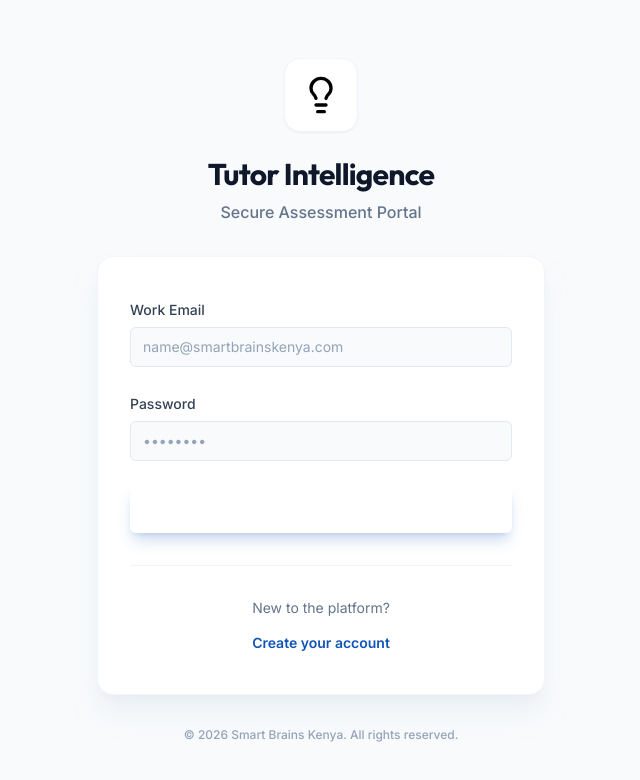
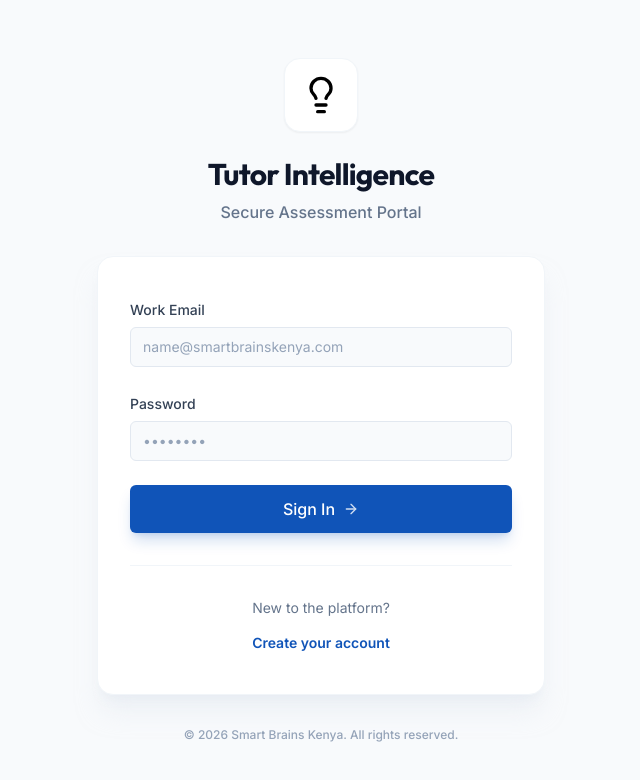
Before and after one commit to smart-brainskenya/tutorAssesmentApp, a React (Vite) app: page /login in a window 1280 px wide. Shown: the top 780 px of the page, without its empty margins (319-959 px from the left). Built offline with nearby package versions, Linux system fonts and the light colour scheme; no server answers; the HTML template or start-up script is replaced by a standard one.

Commit message:
feat(ui): update common components to use new brand token system

```diff
--- a/src/components/common/Button.tsx
+++ b/src/components/common/Button.tsx
@@ -10,11 +10,11 @@
 const Button = forwardRef<HTMLButtonElement, ButtonProps>(
   ({ className, variant = 'primary', size = 'md', isLoading, children, disabled, ...props }, ref) => {
     const variants = {
-      primary: 'bg-sbk-blue text-white hover:bg-sbk-teal focus:ring-sbk-blue transition-colors duration-200',
-      secondary: 'bg-sbk-slate-800 text-white hover:bg-sbk-slate-900 focus:ring-sbk-slate-700 transition-colors duration-200',
-      outline: 'border border-sbk-slate-300 bg-transparent hover:bg-sbk-slate-50 text-sbk-slate-700 focus:ring-sbk-slate-500 transition-colors duration-200',
-      ghost: 'bg-transparent hover:bg-sbk-slate-100 text-sbk-slate-700 focus:ring-sbk-slate-500 transition-colors duration-200',
-      danger: 'bg-sbk-red-600 text-white hover:bg-sbk-red-700 focus:ring-sbk-red-500 transition-colors duration-200',
+      primary: 'bg-sbk-blue-dark text-white hover:opacity-90 focus:ring-sbk-blue-light transition-colors duration-200 shadow-sm hover:shadow',
+      secondary: 'bg-sbk-bg-alt text-black hover:bg-sbk-slate-200 focus:ring-sbk-slate-300 transition-colors duration-200',
+      outline: 'border border-sbk-slate-300 bg-transparent hover:border-sbk-blue-light hover:text-sbk-blue-dark text-sbk-slate-700 focus:ring-sbk-blue-light transition-colors duration-200',
+      ghost: 'bg-transparent hover:bg-sbk-bg-alt text-sbk-slate-700 focus:ring-sbk-blue-light transition-colors duration-200',
+      danger: 'bg-sbk-danger text-white hover:opacity-90 focus:ring-sbk-danger transition-colors duration-200',
     };
 
     const sizes = {
--- a/src/components/common/Card.tsx
+++ b/src/components/common/Card.tsx
@@ -17,12 +17,12 @@
   variant = 'default',
 }: CardProps) {
   const variantStyles = {
-    default: 'bg-white border border-sbk-slate-200 shadow-sm',
-    elevated: 'bg-white border border-sbk-slate-200 shadow-md',
-    flat: 'bg-sbk-slate-50 border border-sbk-slate-100',
+    default: 'bg-sbk-bg-main border border-sbk-slate-200 shadow-sm',
+    elevated: 'bg-sbk-bg-main border border-sbk-slate-200 shadow-md',
+    flat: 'bg-sbk-bg-alt border border-sbk-slate-200',
   };
 
-  const hoverStyles = hover ? 'hover:border-sbk-slate-300 hover:shadow-md transition-all' : '';
+  const hoverStyles = hover ? 'hover:border-sbk-blue-light hover:ring-2 hover:ring-sbk-blue-light hover:ring-offset-1 transition-all duration-300' : '';
   const clickableStyles = clickable ? 'cursor-pointer' : '';
 
   return (
--- a/src/components/common/Table.tsx
+++ b/src/components/common/Table.tsx
@@ -15,9 +15,9 @@
 
 export function Table<T>({ data, columns, keyExtractor, emptyMessage = 'No data available.' }: TableProps<T>) {
   return (
-    <div className="overflow-x-auto bg-white rounded-xl border border-sbk-slate-200 shadow-sm">
+    <div className="overflow-x-auto bg-sbk-bg-main rounded-xl border border-sbk-slate-200 shadow-sm">
       <table className="w-full text-left text-sm border-collapse">
-        <thead className="bg-sbk-slate-50 text-sbk-slate-500 font-bold border-b border-sbk-slate-100">
+        <thead className="bg-sbk-bg-alt text-sbk-blue-dark font-bold border-b border-sbk-slate-200">
           <tr>
             {columns.map((col, i) => (
               <th key={i} className={`px-6 py-4 uppercase tracking-wider text-[11px] ${col.className || ''}`}>
@@ -35,7 +35,7 @@
             </tr>
           ) : (
             data.map((item, index) => (
-              <tr key={keyExtractor(item)} className="hover:bg-sbk-slate-50 transition-colors">
+              <tr key={keyExtractor(item)} className="hover:bg-blue-50 transition-colors">
                 {columns.map((col, i) => (
                   <td key={i} className={`px-6 py-4 ${col.className || ''}`}>
                     {col.render(item, index)}
```
